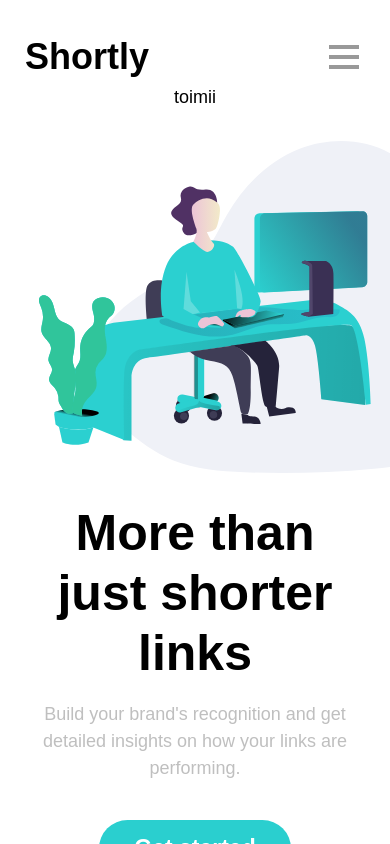
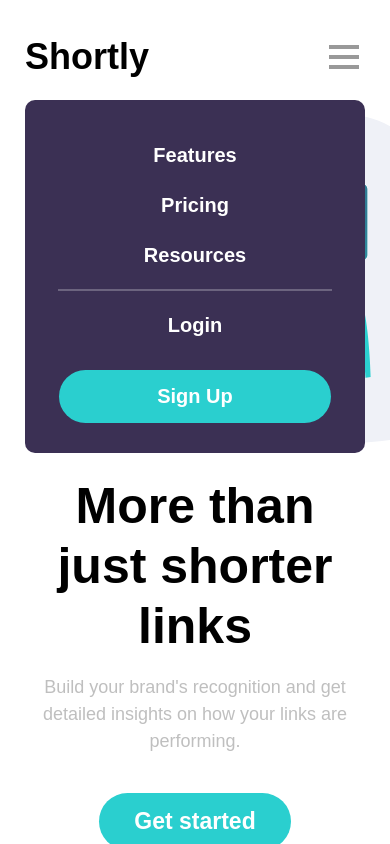
Before and after one commit to sklehti/url-shortening-api-master, a React (Create React App) app: page / in a window 390 px wide. Both pictures are taken after a click on the button 344 px from the left and 57 px from the top of the page. Shown: the top 844 px of the page. Built offline with nearby package versions, Linux system fonts and the light colour scheme.

Commit message:
mobile navigation style ready

```diff
--- a/src/App.tsx
+++ b/src/App.tsx
@@ -7,12 +7,12 @@ import {
   increment,
   incrementByAmount,
 } from "./features/counter/counterSlice";
+
 import Headers from "./components/Headers";
 import MainPage from "./components/MainPage";
 import Footer from "./components/Footer";
 
 function App() {
-  // The `state` arg is correctly typed as `RootState` already
   const count = useAppSelector((state) => state.counter.value);
   const dispatch = useAppDispatch();
 
--- a/src/components/Headers.tsx
+++ b/src/components/Headers.tsx
@@ -1,4 +1,4 @@
-import React, { useEffect } from "react";
+import React from "react";
 import { useAppSelector, useAppDispatch } from "../app/hooks";
 import { openMenu, closeMenu } from "../features/hamburgermenuSlice";
 
@@ -6,16 +6,11 @@ const Headers = () => {
   const menuOpen = useAppSelector((state) => state.hamburgermenu.value);
   const dispatch = useAppDispatch();
 
-  const navigationModal: HTMLElement | null =
-    document.getElementById("navigation-mobile");
-
   const handleNavigation = () => {
-    if (navigationModal) {
-      console.log("Otsikot tänne.");
-
+    if (menuOpen === false) {
       dispatch(openMenu());
-
-      // navigationModal.style.display = "initial";
+    } else if (menuOpen === true) {
+      dispatch(closeMenu());
     }
   };
 
--- a/src/components/MainPage.tsx
+++ b/src/components/MainPage.tsx
@@ -1,4 +1,4 @@
-import React, { useEffect } from "react";
+import React from "react";
 import firstImgMobile from "../images/illustration-working-mobile.svg";
 import firstImg from "../images/illustration-working.svg";
 import brandRegocnition from "../images/icon-brand-recognition.svg";
@@ -15,8 +15,6 @@ import { openMenu, closeMenu } from "../features/hamburgermenuSlice";
 const MainPage = () => {
   const menuOpen = useAppSelector((state) => state.hamburgermenu.value);
   const dispatch = useAppDispatch();
-  console.log(menuOpen, "KJLDF");
-
   const ref = React.useRef<HTMLInputElement>(null);
 
   const handleUrlShorten = (event: React.FormEvent<HTMLFormElement>) => {
@@ -25,33 +23,18 @@ const MainPage = () => {
     console.log("Lyhennä ulr osoite täällä.");
   };
 
-  useEffect(() => {
-    const navigationModal: HTMLElement | null =
-      document.getElementById("navigation-mobile");
-
-    const checkIfClickedOutside = (e: any) => {
-      if (ref.current && !ref.current.contains(e.target) && menuOpen === true) {
-        console.log("sdflkj", navigationModal);
-
-        if (navigationModal) {
-          // navigationModal.style.display = "none";
+  const closeModal = (e: React.MouseEvent) => {
+    if (ref.current === e.target) {
       dispatch(closeMenu());
-        }
     }
   };
 
-    document.addEventListener("click", checkIfClickedOutside);
-    return () => {
-      document.removeEventListener("click", checkIfClickedOutside);
-    };
-  }, []);
-
   return (
     <div style={{ position: "relative" }}>
-      {menuOpen} toimii
       {menuOpen === true ? (
+        <div onClick={closeModal} ref={ref} className="modal-bg">
           <div id="navigation-mobile" className="navigation-mobile">
-          <h3 ref={ref}>
+            <h3>
               <a>Features</a>
             </h3>
 
@@ -75,6 +58,7 @@ const MainPage = () => {
             >
               Sign Up
             </button>
+          </div>
         </div>
       ) : (
         <></>
--- a/src/styles.css
+++ b/src/styles.css
@@ -191,6 +191,7 @@ p {
     border: none;
     background-color: #fff;
     cursor: pointer;
+    z-index: 100;
   }
   .nav-button:hover {
     background-color: hsl(0, 0%, 93%);
@@ -209,17 +210,25 @@ p {
     background-color: #fff;
   }
 
+  .modal-bg {
+    position: fixed;
+    width: 100%;
+    height: 100%;
+    top: 0px;
+    left: 0;
+    cursor: pointer;
+  }
+
   #navigation-mobile {
-    /* display: none; */
-
     position: absolute;
     height: auto;
-    top: 20px;
+    top: 100px;
     left: 25px;
     width: calc(100% - 50px);
     background-color: hsl(257, 27%, 26%);
     border-radius: 10px;
     padding: 30px 0;
+    cursor: auto;
   }
 
   #navigation-mobile > h3 {
```
Lines whose indentation alone changed are shown as unchanged.
